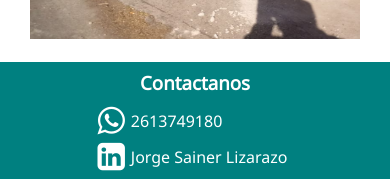
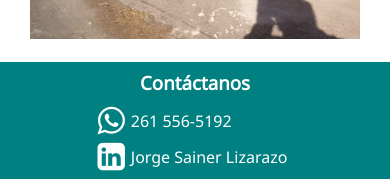
Before and after one commit to niconunez96/docker-react, a React (Create React App) app: page /home in a window 390 px wide. Shown: the part 1960-2139 px from the top of the page. Built offline with nearby package versions, Linux system fonts and the light colour scheme.

Commit message:
Change phone number

```diff
--- a/src/Components/Components/Footer.js
+++ b/src/Components/Components/Footer.js
@@ -6,11 +6,11 @@ const Footer = (props) => {
     return (
         <section className="contactUsContainer">
             <section className="contactUs">
-                <h3 className="contactUs-title">Contactanos</h3>
+                <h3 className="contactUs-title">Contáctanos</h3>
                 <div className="contactUs-media">
                     <a className="media-link" href="https://wa.link/l5b15d" target="_blank" rel="noopener noreferrer">
                         <i className="fa fa-whatsapp fa-2x" aria-hidden="true"></i>
-                        2613749180
+                        261 556-5192
                     </a>
                     <a className="media-link" href="https://www.linkedin.com/in/jorge-sainer-lizarazo-254a621aa/" target="_blank" rel="noopener noreferrer">
                         <i className="fa fa-linkedin-square fa-2x" aria-hidden="true"></i>
```
